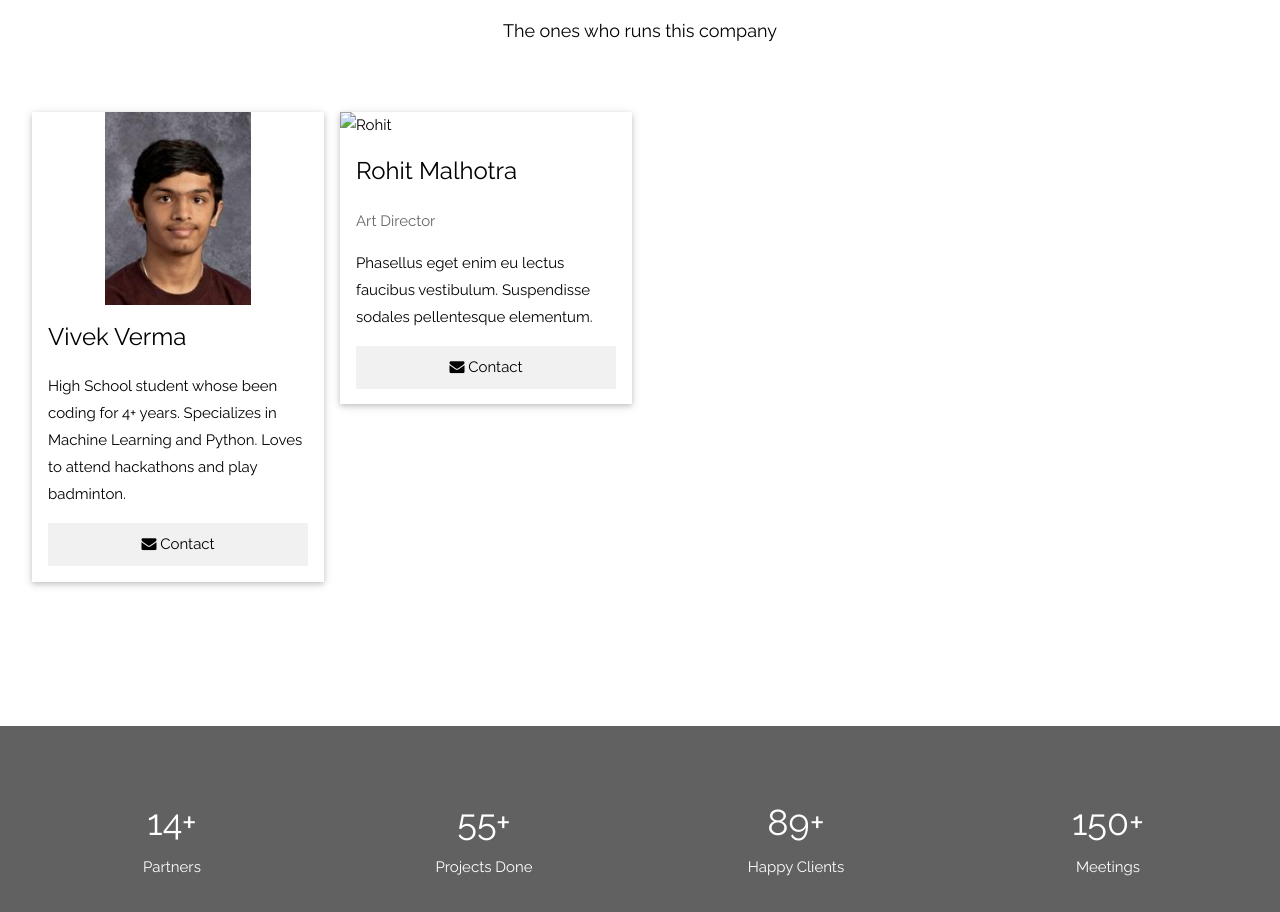
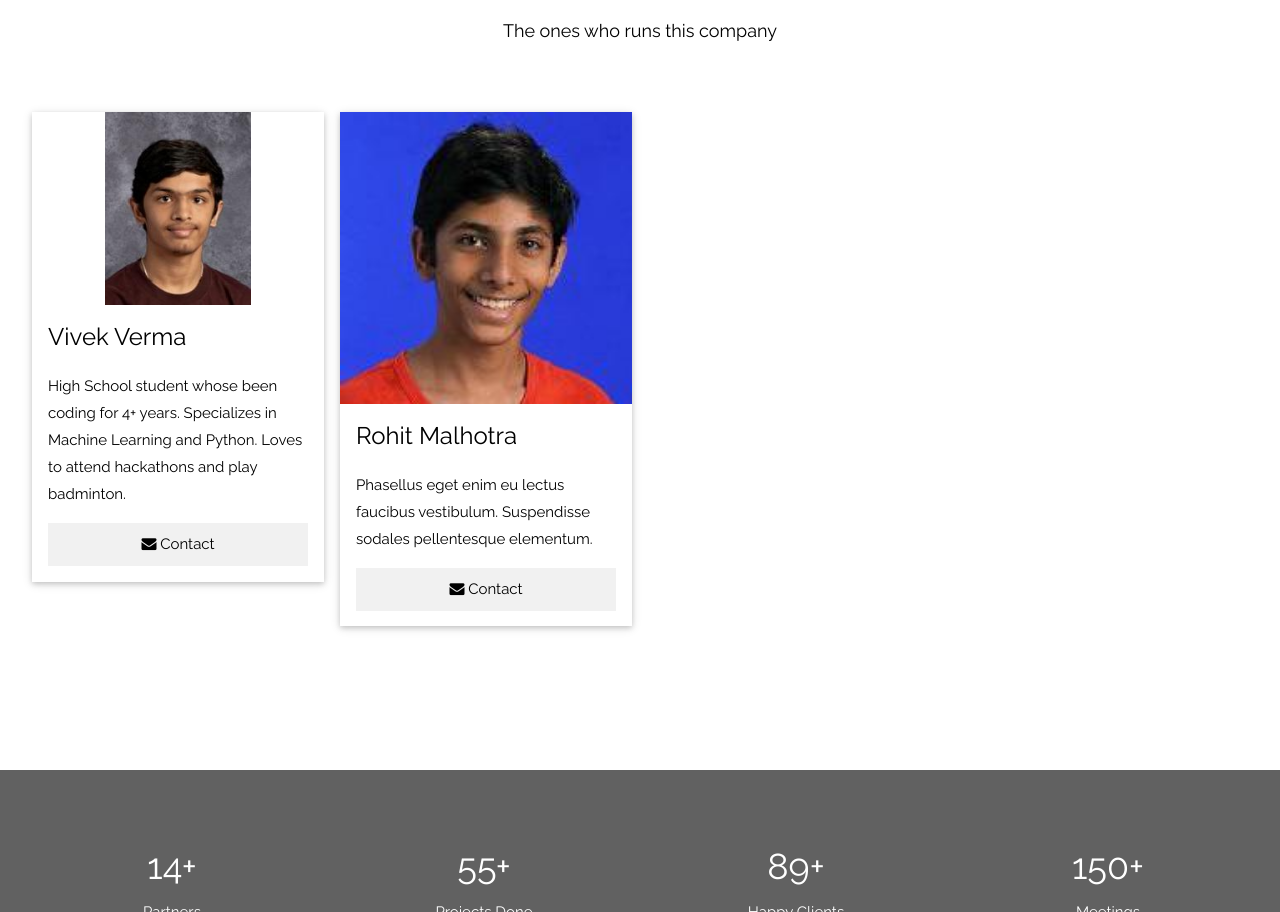
Before and after one commit to navblind/navblind.github.io, a plain HTML site: page index.html in a window 1280 px wide. Shown: the part 1634-2546 px from the top of the page. Drawn offline with nearby package versions, Linux system fonts and the light colour scheme.

Commit message:
Fixing Images

```diff
--- a/index.html
+++ b/index.html
@@ -127,10 +127,9 @@
         </div>
         <div class="w3-col l3 m6 w3-margin-bottom">
             <div class="w3-card">
-                <img src="/img/rohit.jpg" alt="Rohit" style="width:100%">
+                <img src="/img/rohit.jpeg" alt="Rohit" style="width:100%">
                 <div class="w3-container">
                     <h3>Rohit Malhotra</h3>
-                    <p class="w3-opacity">Art Director</p>
                     <p>Phasellus eget enim eu lectus faucibus vestibulum. Suspendisse sodales pellentesque
                         elementum.</p>
                     <p>
```
